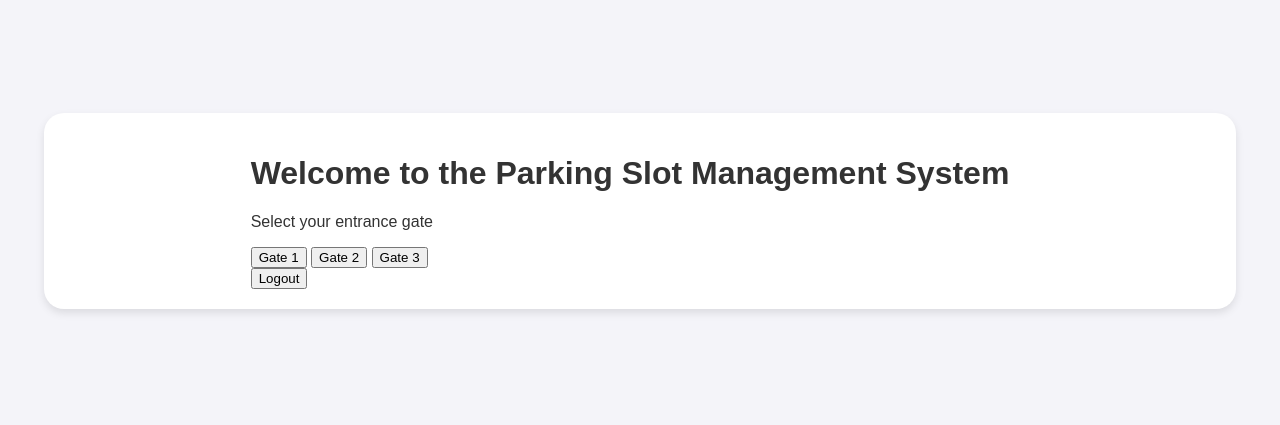
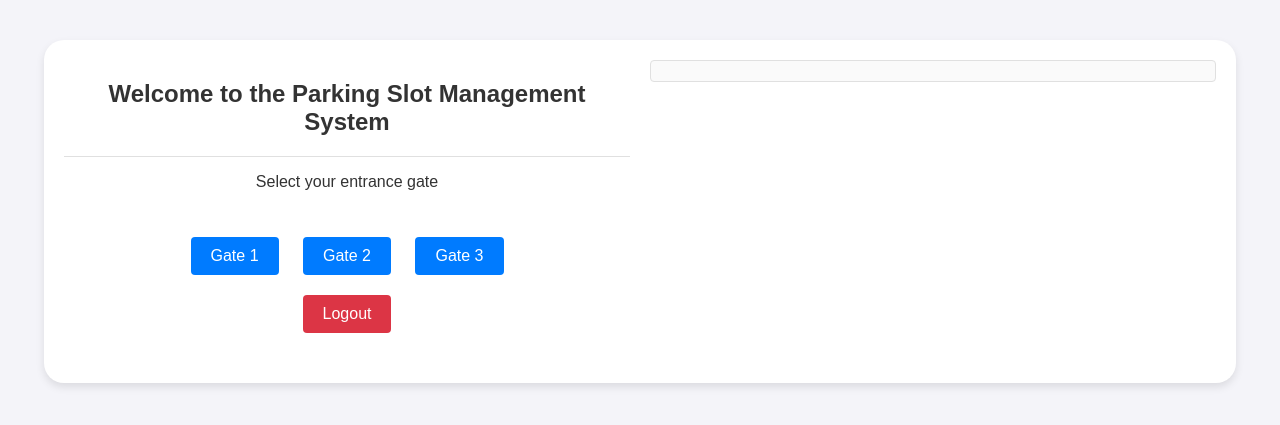
Before and after one commit to Disitha395ra/parking-lot-management-, a plain HTML site: page pages/dashboard.html in a window 1280 px wide. Shown: the part 189-614 px from the top of the page. Drawn offline with Linux system fonts and the light colour scheme.

Commit message:
create dashboard.css

```diff
--- a/dashboard.css
+++ b/dashboard.css
@@ -24,3 +24,67 @@ body {
     border-radius: 20px;
     box-shadow: 0 4px 8px rgba(0, 0, 0, 0.1);
 }
+/* First section */
+.section-1 {
+    flex: 1;
+    display: flex;
+    flex-direction: column;
+    align-items: center;
+}
+
+.section-1 .header {
+    text-align: center;
+    padding: 20px 0;
+    border-bottom: 1px solid #e0e0e0;
+}
+
+.section-1 .header h1 {
+    margin: 0;
+    font-size: 24px;
+    color: #333;
+}
+
+.section-1 .btns {
+    margin: 20px 0;
+    text-align: center;
+}
+
+.section-1 button {
+    background-color: #007bff;
+    color: #fff;
+    border: none;
+    padding: 10px 20px;
+    margin: 10px;
+    border-radius: 4px;
+    cursor: pointer;
+    font-size: 16px;
+    transition: background-color 0.3s ease;
+}
+
+.section-1 button:hover {
+    background-color: #0056b3;
+}
+
+.section-1 .logout-button {
+    background-color: #dc3545;
+}
+
+.section-1 .logout-button:hover {
+    background-color: #c82333;
+}
+
+/* Second section */
+.section-2 {
+    flex: 1;
+    display: flex;
+    flex-direction: column;
+    gap: 20px;
+}
+
+.section-2 #nearestSlot {
+    flex: 1;
+    padding: 10px;
+    border: 1px solid #e0e0e0;
+    border-radius: 4px;
+    background-color: #fafafa;
+}
```
